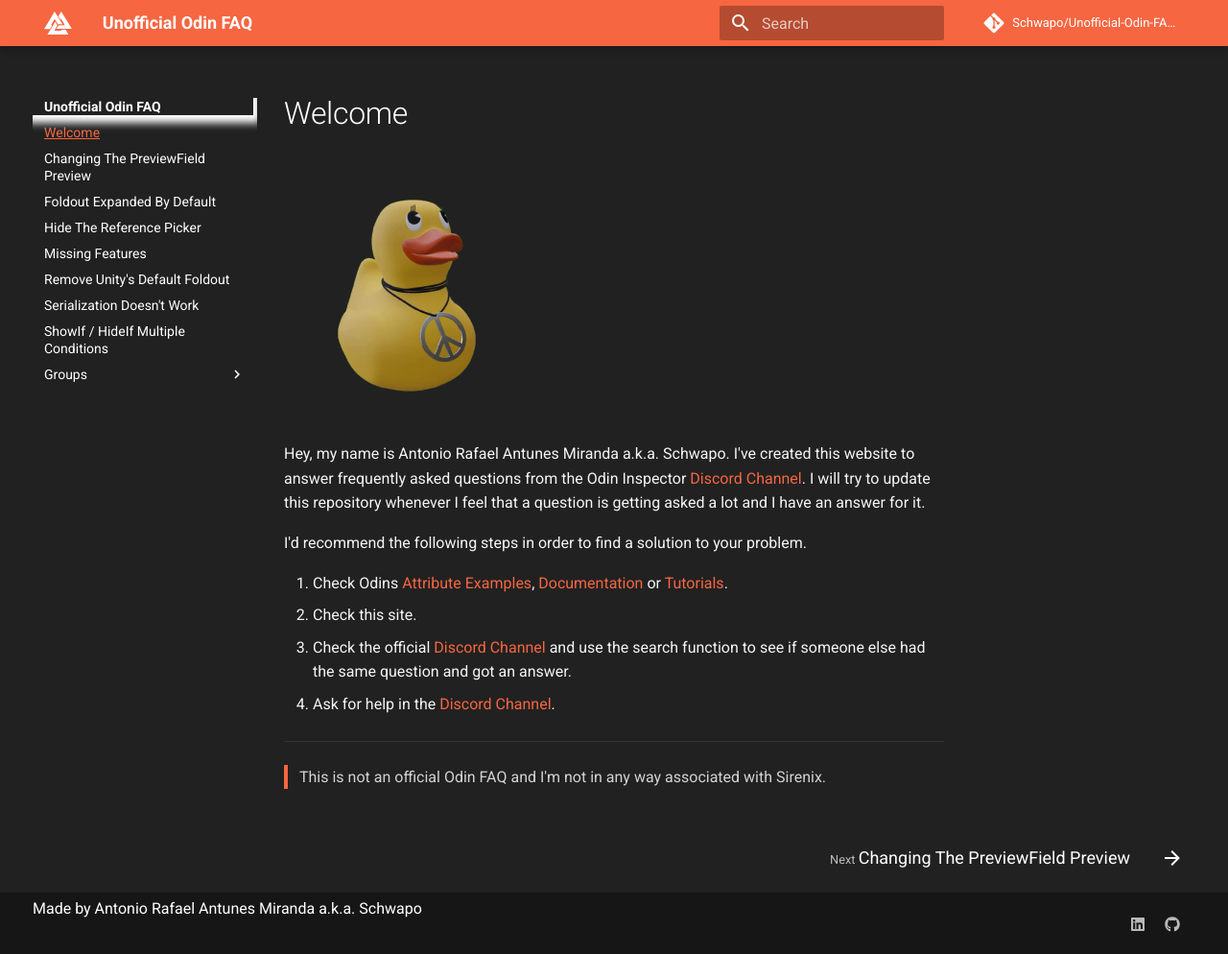
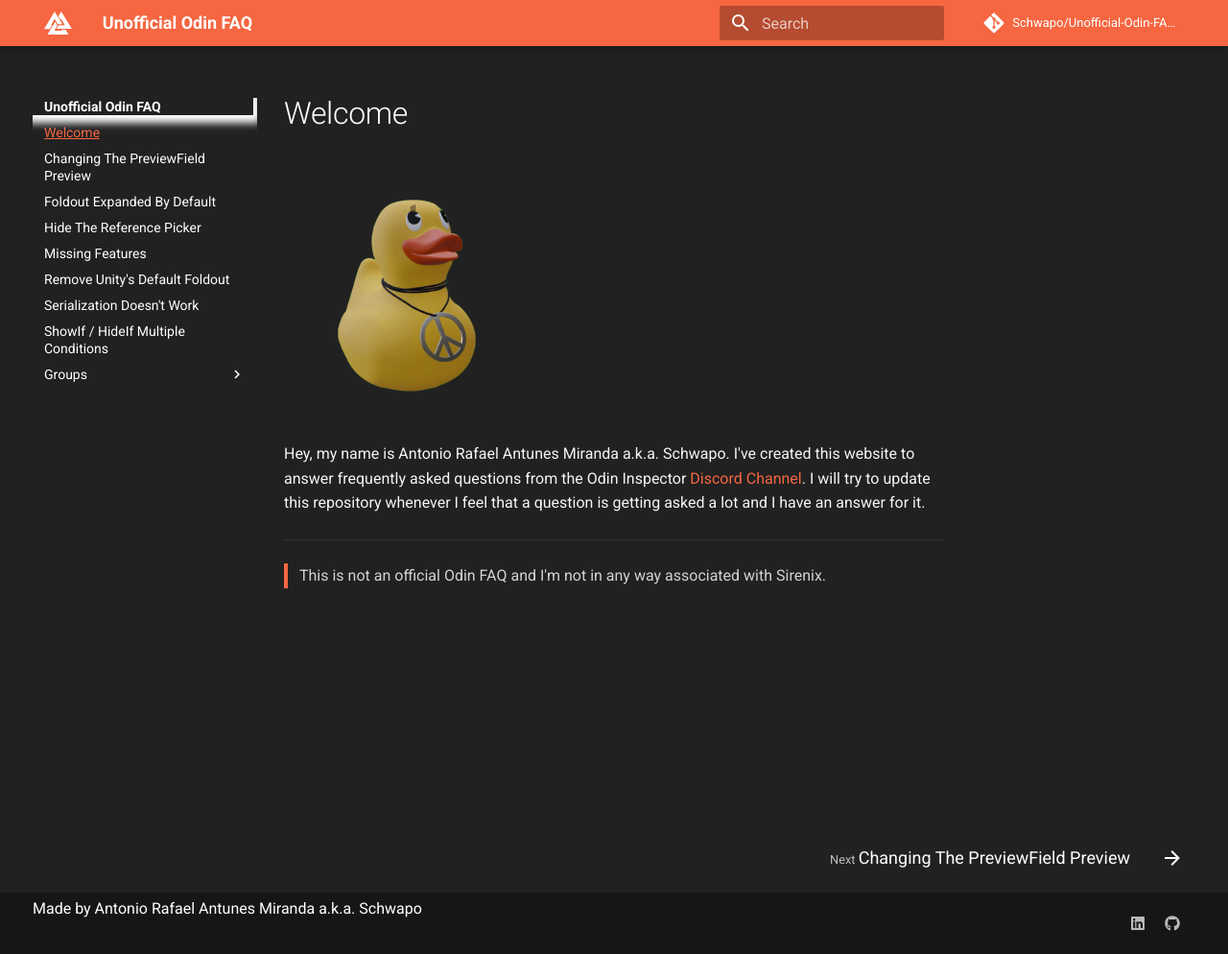
Before and after one commit to Schwapo/Unofficial-Odin-FAQ, an MkDocs documentation site: the page built from docs/index.md, in a window 1280 px wide and 994 px high. Shown: the whole window at 96% size. Built offline with MkDocs 1.6.1 and Material for MkDocs 9.7.7, drawn with Linux system fonts in a browser that asks for light colours; comment, search, counter and statistics services are not loaded.

Commit message:
Update index.md

```diff
--- a/docs/index.md
+++ b/docs/index.md
@@ -4,13 +4,6 @@
 
 Hey, my name is Antonio Rafael Antunes Miranda a.k.a. Schwapo. I've created this website to answer frequently asked questions from the Odin Inspector [Discord Channel].
 I will try to update this repository whenever I feel that a question is getting asked a lot and I have an answer for it.
-
-I'd recommend the following steps in order to find a solution to your problem.
-
-1. Check Odins [Attribute Examples], [Documentation] or [Tutorials].
-2. Check this site.
-3. Check the official [Discord Channel] and use the search function to see if someone else had the same question and got an answer.
-3. Ask for help in the [Discord Channel].
 
 ---
 
```
